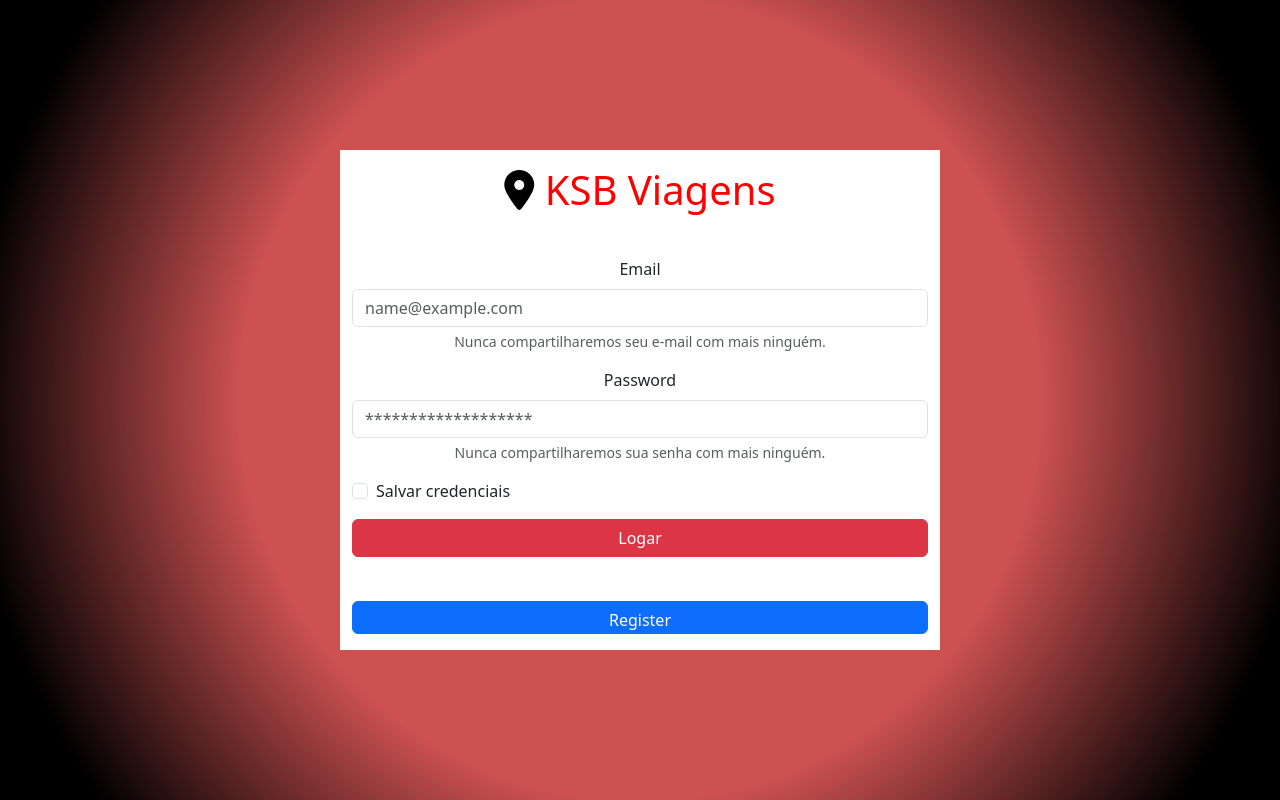
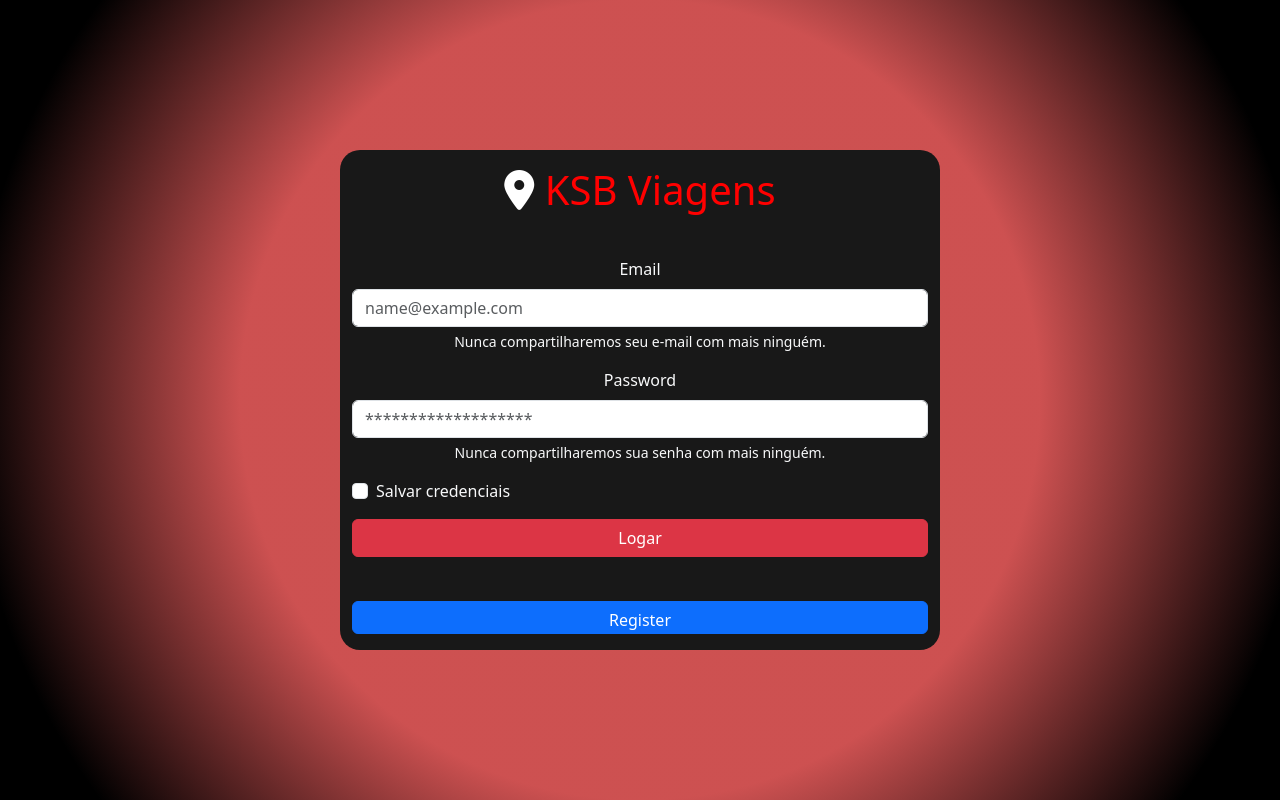
Before and after one commit to GabrielAlvesB/Tela-de-Login-KSBViagens, a plain HTML site: page index.html in a window 1280 px wide. Drawn offline with nearby package versions, Linux system fonts and the light colour scheme.

Commit message:
Quinto commit

```diff
--- a/assets/Css/style.css
+++ b/assets/Css/style.css
@@ -6,9 +6,10 @@
 
 
 .areaLogin{
-    background-color: white;
+    background-color: rgb(24, 24, 24);
     width: 600px;
     height: 500px;
+    border-radius: 20px;
 }
 
 .logo a{
@@ -16,7 +17,7 @@
 }
 
 .logo i{
-    color: black;
+    color: #ffffff;
 }
 
 .logo-descrição{
--- a/index.html
+++ b/index.html
@@ -14,21 +14,22 @@
         crossorigin="anonymous"></script>
 </head>
 
-<body class="container-fluid d-flex justify-content-center align-items-center">
+<body class="container-fluid d-flex justify-content-center align-items-center text-light">
 
     <div class="areaLogin">
         <div class="container-fluid d-flex justify-content-center h-100">
             <div class="row">
-                <div class="d-flex justify-content-center logo">
+                <div class="d-flex justify-content-center logo"><!--Logo da empresa-->
                     <a class="logo-descrição" href="#"><i class="fa-sharp fa-solid fa-location-dot rd-color"></i> KSB
                         Viagens</a>
                 </div>
-                <form>
+
+                <form><!--Inicio do campo de login-->
                     <div class="mb-3">
                         <label for="exampleInputEmail1" class="form-label d-flex justify-content-center">Email</label>
                         <input type="email" class="form-control" id="exampleInputEmail1" aria-describedby="emailHelp"
                             placeholder="name@example.com">
-                        <div id="emailHelp" class="form-text d-flex justify-content-center">Nunca compartilharemos seu
+                        <div id="emailHelp" class="form-text d-flex justify-content-center text-light">Nunca compartilharemos seu
                             e-mail com mais ninguém.</div>
                     </div>
                     <div class="mb-3">
@@ -36,7 +37,7 @@
                             class="form-label d-flex justify-content-center">Password</label>
                         <input type="password" class="form-control " id="exampleInputPassword1"
                             placeholder="*******************">
-                        <div id="passwordHelp" class="form-text d-flex justify-content-center">Nunca compartilharemos
+                        <div id="passwordHelp" class="form-text d-flex justify-content-center text-light">Nunca compartilharemos
                             sua senha com mais ninguém.</div>
                     </div>
                     <div class="mb-3 form-check">
@@ -44,15 +45,16 @@
                         <label class="form-check-label" for="exampleCheck1">Salvar credenciais</label>
                     </div>
                     <button type="submit" class="btn btn-danger w-100" id="liveAlertBtn">Logar</button>
-                </form>
+                </form><!--Final do campo de login-->
 
-                <div class="d-flex justify-content-center align-items-center">
+
+                <div class="d-flex justify-content-center align-items-center"><!--Aqui começa a parte do modal com o botão registrar-->
                     <button type="submit" class="btn btn-primary w-100 h-50" data-bs-toggle="modal"
                         data-bs-target="#exampleModal" data-bs-whatever="@mdo">Register</button>
-                    <div class="modal fade" id="exampleModal" tabindex="-1" aria-labelledby="exampleModalLabel"
+                    <div class="modal fade " id="exampleModal" tabindex="-1" aria-labelledby="exampleModalLabel"
                         aria-hidden="true">
                         <div class="modal-dialog">
-                            <div class="modal-content">
+                            <div class="modal-content bg-dark">
                                 <div class="modal-header">
                                     <h1 class="modal-title fs-5" id="exampleModalLabel">New Register</h1>
                                     <button type="button" class="btn-close" data-bs-dismiss="modal"
@@ -70,6 +72,7 @@
                                                     aria-label="Last name">
                                             </div>
                                         </div>
+
                                         <form class="row g-3">
                                             <div class="col-sm">
                                                 <br>
@@ -83,9 +86,6 @@
                                                 <br>
                                             </div>
 
-
-
-
                                             <div class="row g-3">
 
                                                 <div class="col">
@@ -98,20 +98,21 @@
                                                         aria-label="Confirme sua senha">
                                                 </div>
                                             </div>
-
                                         </form>
                                     </form>
                                 </div>
+
                                 <div class="modal-footer">
-                                    <button type="button" class="btn btn-secondary"
+                                    <button type="button" class="btn btn-secondary text-light"
                                         data-bs-dismiss="modal">Fechar</button>
 
                                     <button type="button" class="btn btn-danger">Confirmar</button>
                                 </div>
+
                             </div>
                         </div>
                     </div>
-                </div>
+                </div> <!--Aqui Finaliza a parte do modal com o botão registrar-->
 
             </div>
         </div>
```
